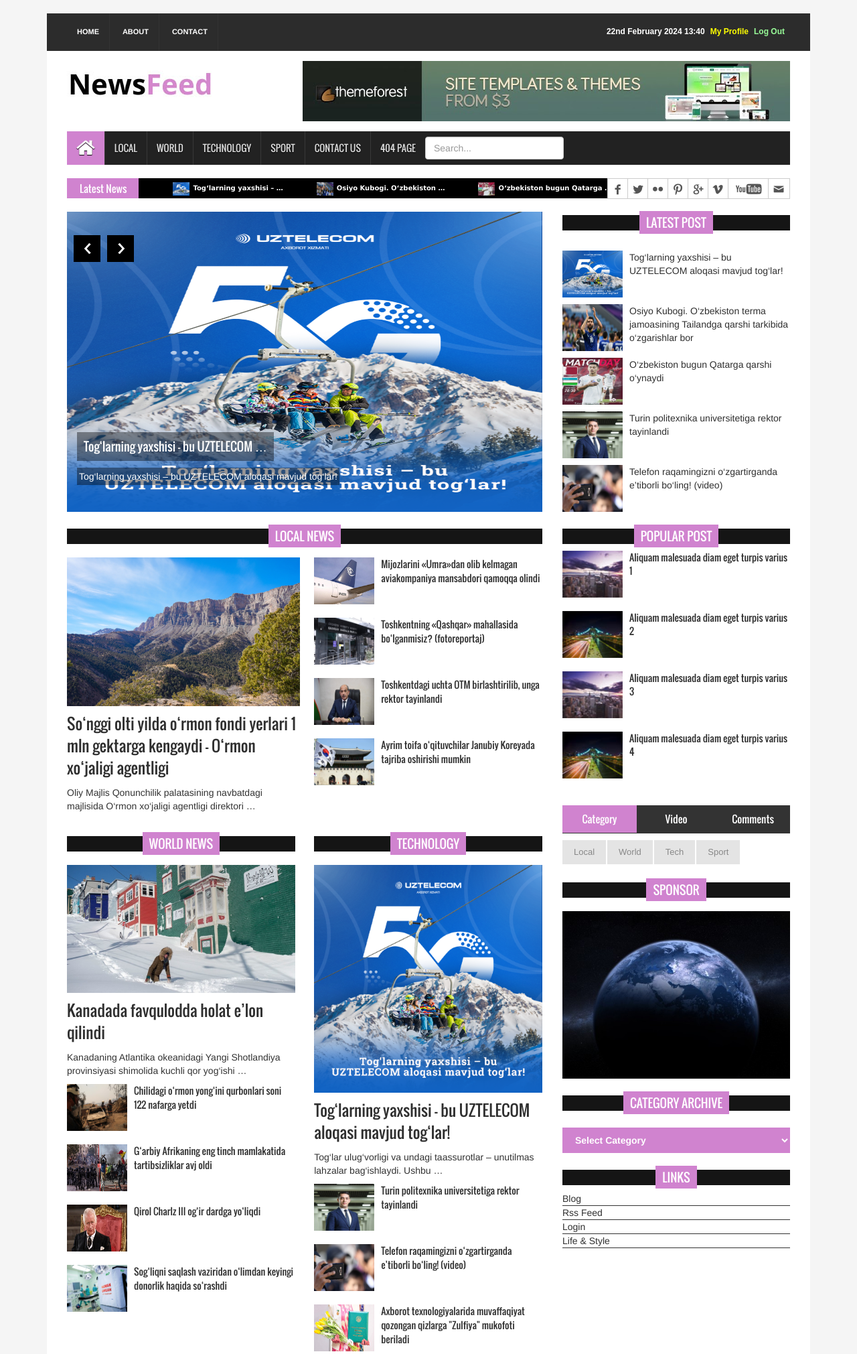
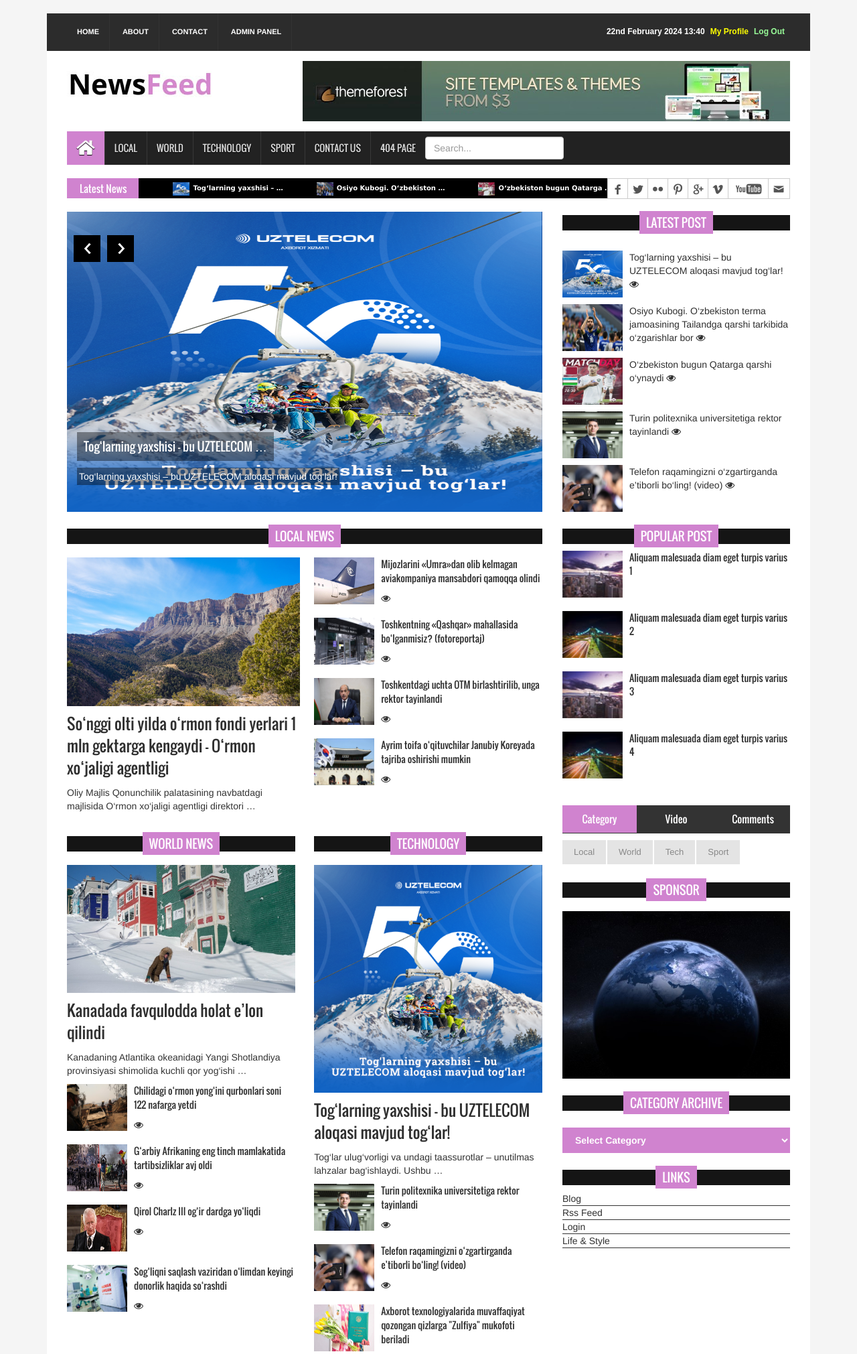
Before and after one commit to komola-me/fsp_news_project_2, a Django app: page /news/ in a window 1280 px wide. Shown: the top 2021 px of the page at 67% size. Run offline with Django 4.2, Linux system fonts and the light colour scheme; a user stored in the database is signed in; data comes from the database, SQL or seed files in the repository; some libraries are stand-ins or nearby versions.

Commit message:
feat: add viewcount of news

```diff
--- a/news_app/models.py
+++ b/news_app/models.py
@@ -39,7 +39,7 @@
     objects = models.Manager()
     published = PublishedManager()
 
-    view_count = models.IntegerField(default=0)
+    # view_count = models.IntegerField(default=0)
 
     class Meta:
         ordering = ["-published_time"]
--- a/news_app/views.py
+++ b/news_app/views.py
@@ -12,6 +12,7 @@
 from news_project.custom_permissions import OnlyLoggedSuperUser
 from django.contrib.auth.models import User
 from django.db.models import Q
+from hitcount.views import HitCountDetailView
 
 # Create your views here.
 def news_list(request):
@@ -24,15 +25,21 @@
     return render(request, "news/news_list.html", context=context)
 
 
-class NewsDetailView(DetailView):
+class NewsDetailView(HitCountDetailView, DetailView):
     model = News
     template_name = "news/news_detail.html"
     context_object_name = 'news'
     slug_url_kwarg = 'news' # the name of the URL keyword argument used to retrieve the news object.
+    count_hit = True
+
+
 
     def get_context_data(self, **kwargs):
         context = super().get_context_data(**kwargs)
         context['comments'] = self.object.comments.filter(active=True)
+        # news = self.object
+        # news.view_count = news.view_count + 1
+        # news.save()
         context['comment_form'] = CommentForm()
 
         return context
@@ -53,6 +60,8 @@
 def news_detail(request, news):
     news = get_object_or_404(News, slug=news, status=News.Status.Published)
     comments = news.comments.filter(active=True)
+    # news.view_count = news.view_count + 1
+    # news.save()
     new_comment = None
 
     if request.method == "POST":
--- a/news_project/settings.py
+++ b/news_project/settings.py
@@ -37,6 +37,8 @@
     'django.contrib.sessions',
     'django.contrib.messages',
     'django.contrib.staticfiles',
+
+    'hitcount',
 
     'news_app',
     'accounts',
--- a/templates/news/base.html
+++ b/templates/news/base.html
@@ -39,7 +39,13 @@
               <li><a href="{% url "home_page" %}">Home</a></li>
               <li><a href="{% url "about_page" %}">About</a></li>
               <li><a href="{% url "contact_page" %}">Contact</a></li>
+              {% if user.is_authenticated and user.is_superuser %}
+              <li>
+                <a href="{% url "admin_page" %}">Admin Panel</a>
+              </li>
+              {% endif %}
             </ul>
+
           </div>
           <div class="header_top_right">
             {% if request.user.is_authenticated %}
@@ -75,6 +81,7 @@
           <li><a href="{% url "sport_news_page" %}">Sport</a></li>
           <li><a href="{% url "contact_page" %}">Contact Us</a></li>
           <li><a href="pages/404.html">404 Page</a></li>
+
           <li style="height: 50px; display: flex; align-items: center;">
             <form action="{% url "search_results" %}" method="get">{% csrf_token %}
               <input type="search" name="q" id="" placeholder="Search..." class="form-control">
--- a/templates/news/index.html
+++ b/templates/news/index.html
@@ -1,5 +1,6 @@
 {% extends "news/base.html" %}
 {% load static %}
+{% load hitcount_tags %}
 
 {% block title %}
 News Feed
@@ -33,7 +34,7 @@
                     <img alt="" src="{{ news.image.url}}">
                   </a>
                   <div class="media-body">
-                    <a href="{{ news.get_absolute_url }}" class="catg_title"> {{ news.title }}</a>
+                    <a href="{{ news.get_absolute_url }}" class="catg_title"> {{ news.title }} <i class="fa fa-eye" aria-hidden="true"></i> {% get_hit_count for news %} </a>
                   </div>
                 </div>
               </li>
@@ -82,6 +83,7 @@
                     </a>
                     <div class="media-body">
                       <a href="{{ local.get_absolute_url }}" class="catg_title">{{ local.title }}</a>
+                      <p><h5><i class="fa fa-eye" aria-hidden="true"></i> {% get_hit_count for local %} </h5></p>
                     </div>
                   </div>
                 </li>
@@ -117,6 +119,7 @@
                         <img alt="" src="{{ world_news.image.url }}"> </a>
                       <div class="media-body">
                         <a href="{{ world_news.get_absolute_url }}" class="catg_title">{{ world_news.title }}</a>
+                        <p><h5><i class="fa fa-eye" aria-hidden="true"></i> {% get_hit_count for world_news %} </h5></p>
                       </div>
                     </div>
                   </li>
@@ -148,7 +151,9 @@
                       <a href="{{ technews.get_absolute_url }}" class="media-left">
                         <img alt="" src="{{ technews.image.url }}"> </a>
                       <div class="media-body">
-                        <a href="{{ technews.get_absolute_url }}" class="catg_title">{{ technews.title }}</a> </div>
+                        <a href="{{ technews.get_absolute_url }}" class="catg_title">{{ technews.title }}</a>
+                        <h5><i class="fa fa-eye" aria-hidden="true"></i> {% get_hit_count for technews %}</h5>
+                      </div>
                     </div>
                   </li>
                   {% endif %}
@@ -215,7 +220,9 @@
                 {% if forloop.counter > 1 %}
                 <li>
                   <div class="media wow fadeInDown"> <a href="{{ news.get_absolute_url }}" class="media-left"> <img alt="" src="{{ news.image.url }}"> </a>
-                    <div class="media-body"> <a href="{{ news.get_absolute_url }}" class="catg_title"> {{ news.title }}</a> </div>
+                    <div class="media-body"> <a href="{{ news.get_absolute_url }}" class="catg_title"> {{ news.title }}</a>
+                      <p><h5><i class="fa fa-eye" aria-hidden="true"></i> {% get_hit_count for news %} </h5></p>
+                    </div>
                   </div>
                 </li>
                 {% endif %}
--- a/templates/news/news_detail.html
+++ b/templates/news/news_detail.html
@@ -1,6 +1,7 @@
 {% extends "news/base.html" %}
 
 {% load static %}
+{% load hitcount_tags %}
 
 {% block title %} {{ news.title }} {% endblock title %}
 
@@ -8,6 +9,7 @@
 
     <h2> {{ news.title }} </h2>
     <h5> {{ news.published_time }} </h5>
+    <h5><i class="fa fa-eye" aria-hidden="true"></i> {% get_hit_count for news %} </h5>
     <img src="{{ news.image.url }}" alt="">
     <p> {{ news.body }} </p>
 
--- a/templates/news/search_results.html
+++ b/templates/news/search_results.html
@@ -1,4 +1,5 @@
 {% extends "news/base.html" %}
+{% load static %}
 
 {% block title %}Qidiruv Natijalari{% endblock title %}
 
```
Also changed, not shown: db.sqlite3, news_app/migrations/0005_remove_news_view_count.py (added).
